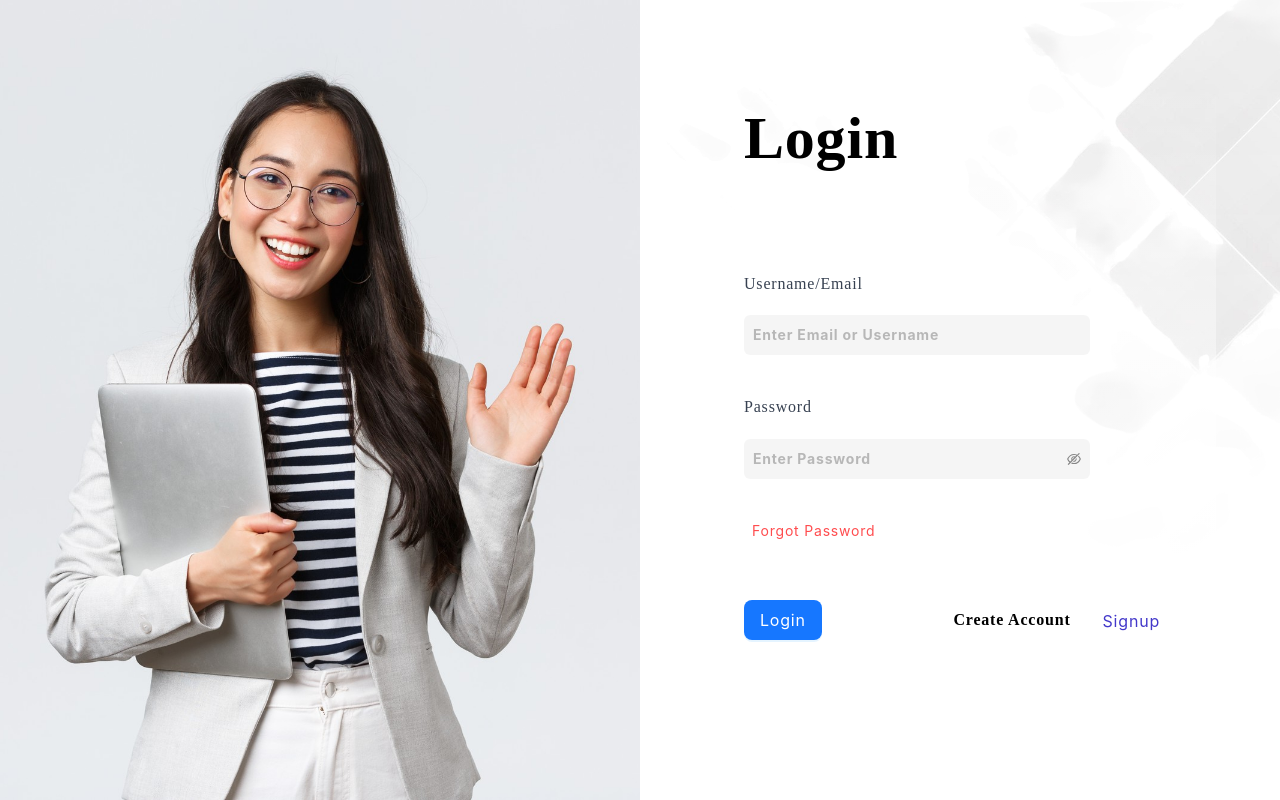
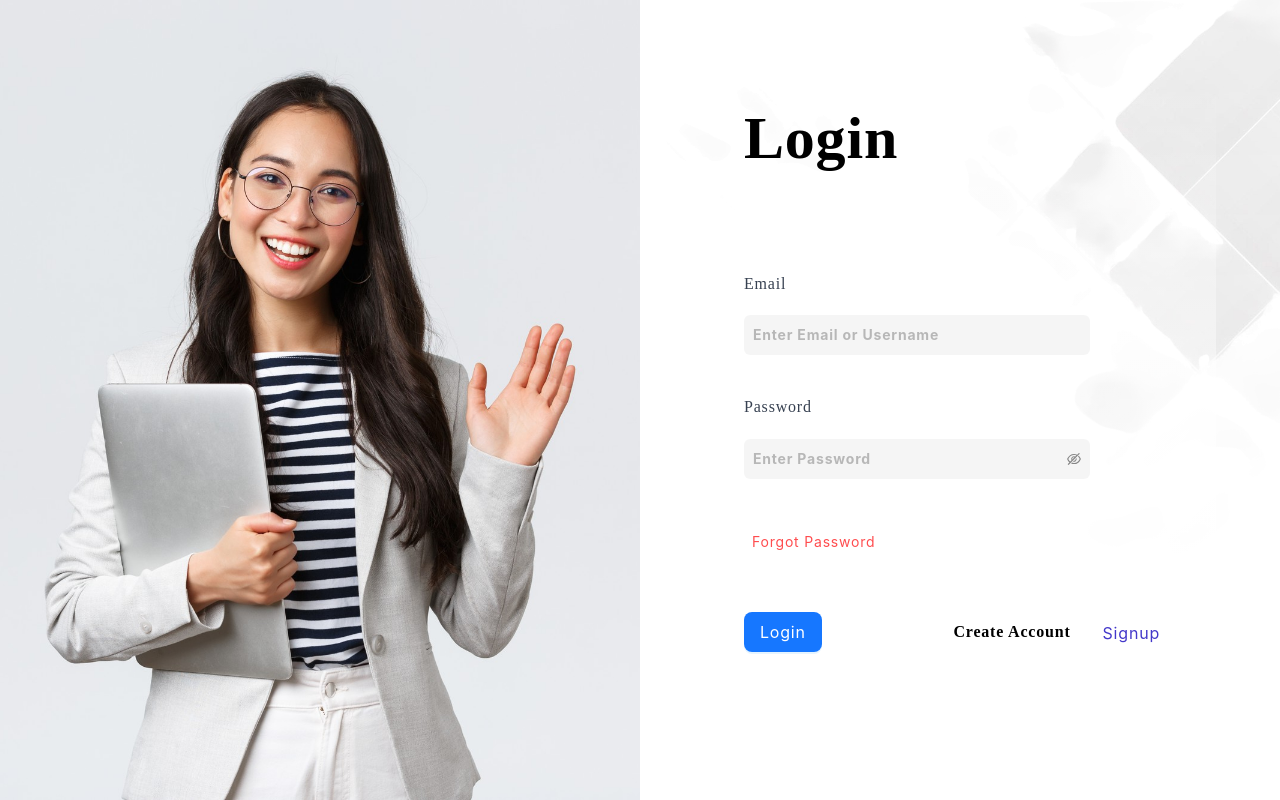
Before and after one commit to samuelraj2810/E-Learning-Platform, a React (Create React App) app in the folder client/: page /login in a window 1280 px wide. Built offline with nearby package versions, Linux system fonts and the light colour scheme.

Commit message:
bug fixed

```diff
--- a/client/src/Components/Login.jsx
+++ b/client/src/Components/Login.jsx
@@ -9,7 +9,7 @@ import axios from "axios";
 const Login = () => {
   const navigate = useNavigate()
   const [loginData,setLoginData] = useState({
-    username:null,
+    email:null,
     password:null,
   })
   const handleChange = (e) => {
@@ -46,10 +46,10 @@ const Login = () => {
           <CustomInput
             className="w-4/5 md:w-11/12 lg:w-4/5 mx-auto p-2"
             variant="filled"
-            type="text"
-            title="username/Email"
-            name="username"
-            value={loginData.username}
+            type="email"
+            title="Email"
+            name="email"
+            value={loginData.email}
             onChange={handleChange}
             placeholder="Enter Email or Username"
           />
@@ -64,7 +64,7 @@ const Login = () => {
             placeholder="Enter Password"
           />
           <div className="flex">
-          <CustomButton title="forgot password" className={`py-1`} color="danger" variant="link" size="small"/>
+          <Link to="/forgotpass"><CustomButton title="forgot password" className={`py-1`} color="danger" variant="link" size="small"/></Link>
           </div>
           <div className="mt-4 flex items-center">
           <CustomButton title="login" className="py-1" color="primary" size="large" onClick={handleSubmit}/>
```
Also changed, not shown: 1 other file (tests, documents, lock files or other folders).
